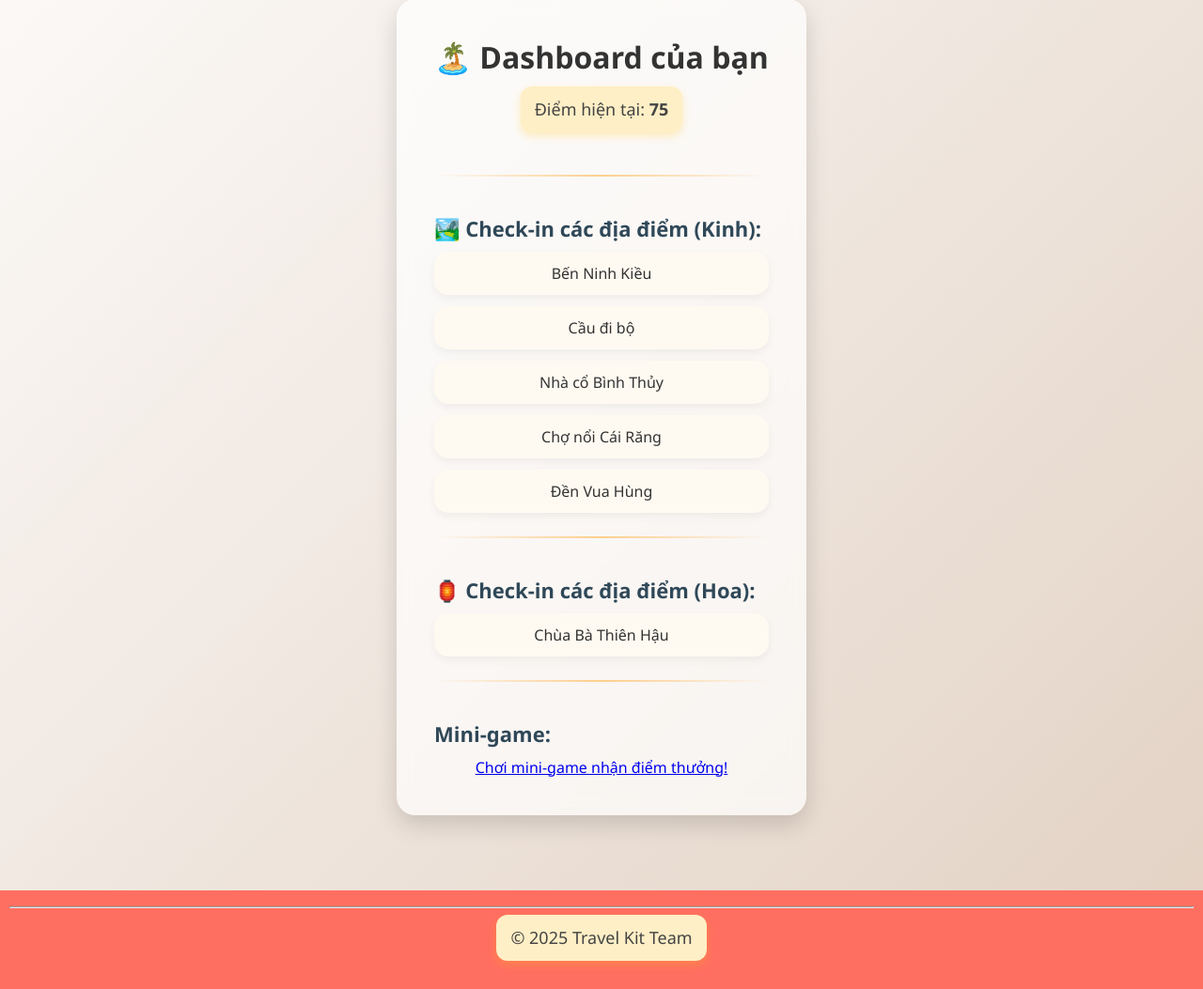
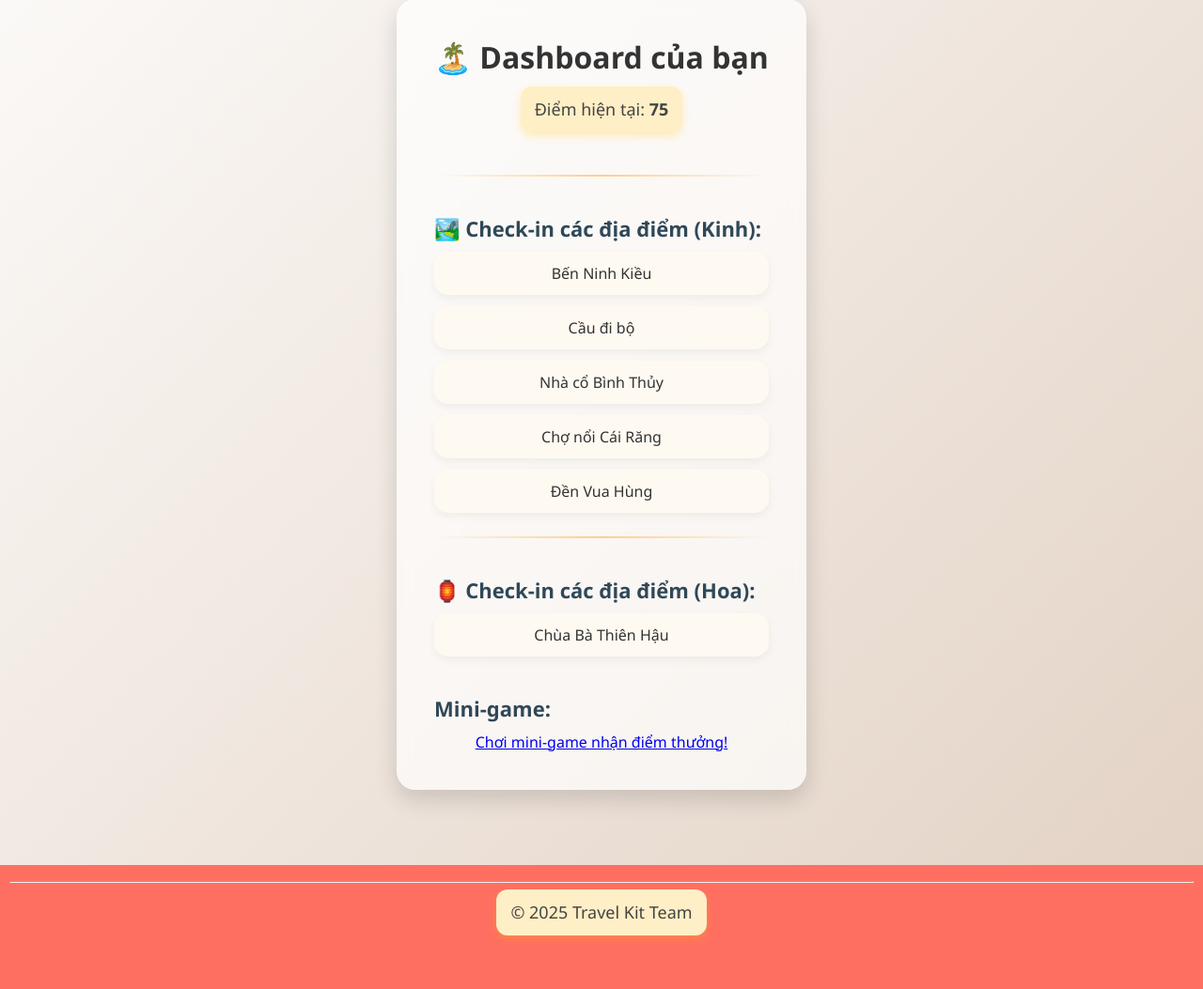
Before and after one commit to hung83st/mekongkit, a Flask app: page /dashboard in a window 1280 px wide. Shown: the part 194-1247 px from the top of the page at 94% size. After the commit the page ends 1193 px from the top, so only its background shows below. Run offline with Flask 3, Linux system fonts and the light colour scheme; a user stored in the database is signed in; data comes from the database, SQL or seed files in the repository.

Commit message:
Update dashboard.html

```diff
--- a/travel_kit/templates/dashboard.html
+++ b/travel_kit/templates/dashboard.html
@@ -158,8 +158,6 @@
     <!-- <li><a href="{{ url_for('quan_thanh_de_co_mieu_quang_dong') }}">Quan Thánh Đế Cổ Miếu Quảng Đông</a></li> -->
   </ul>
 
-  <div class="section-divider"></div>
-
 <h3>Mini-game:</h3>
 <a href="{{ url_for('minigame') }}">Chơi mini-game nhận điểm thưởng!</a>
 {% endblock %}
```
